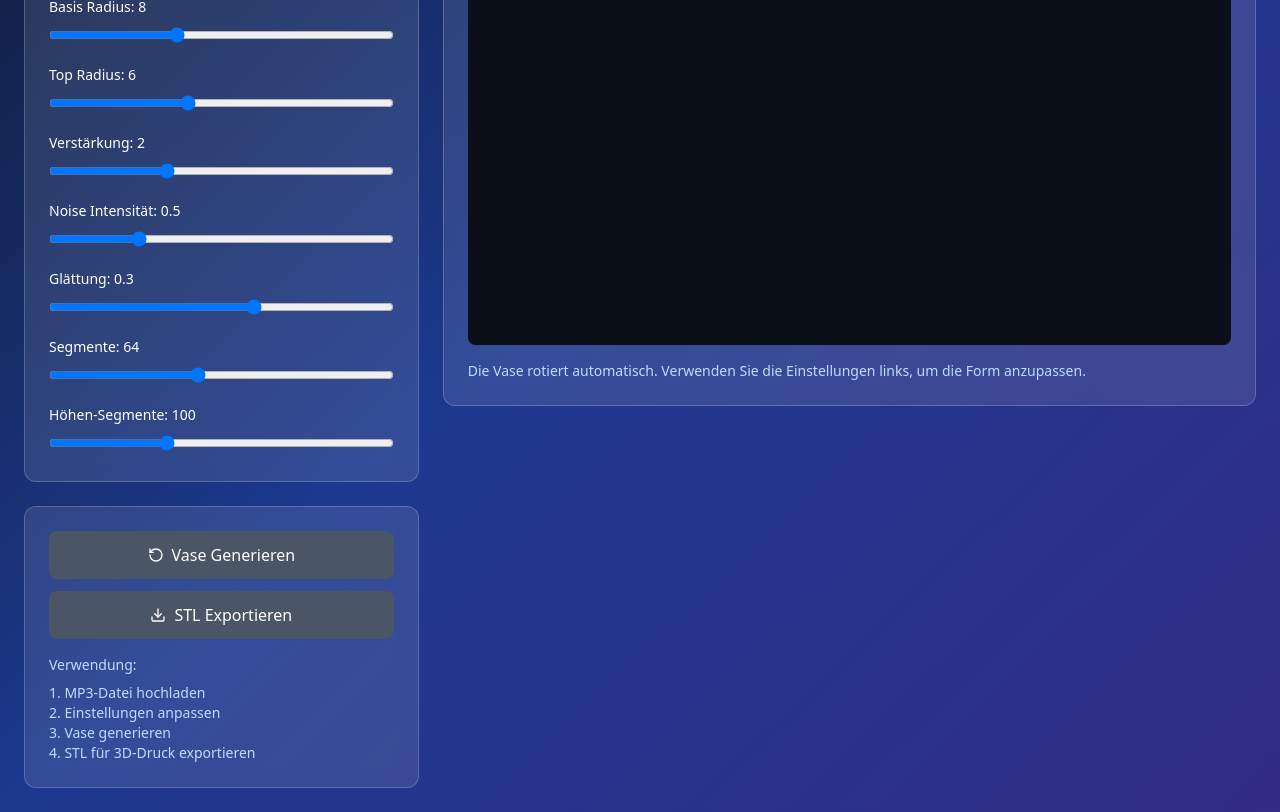
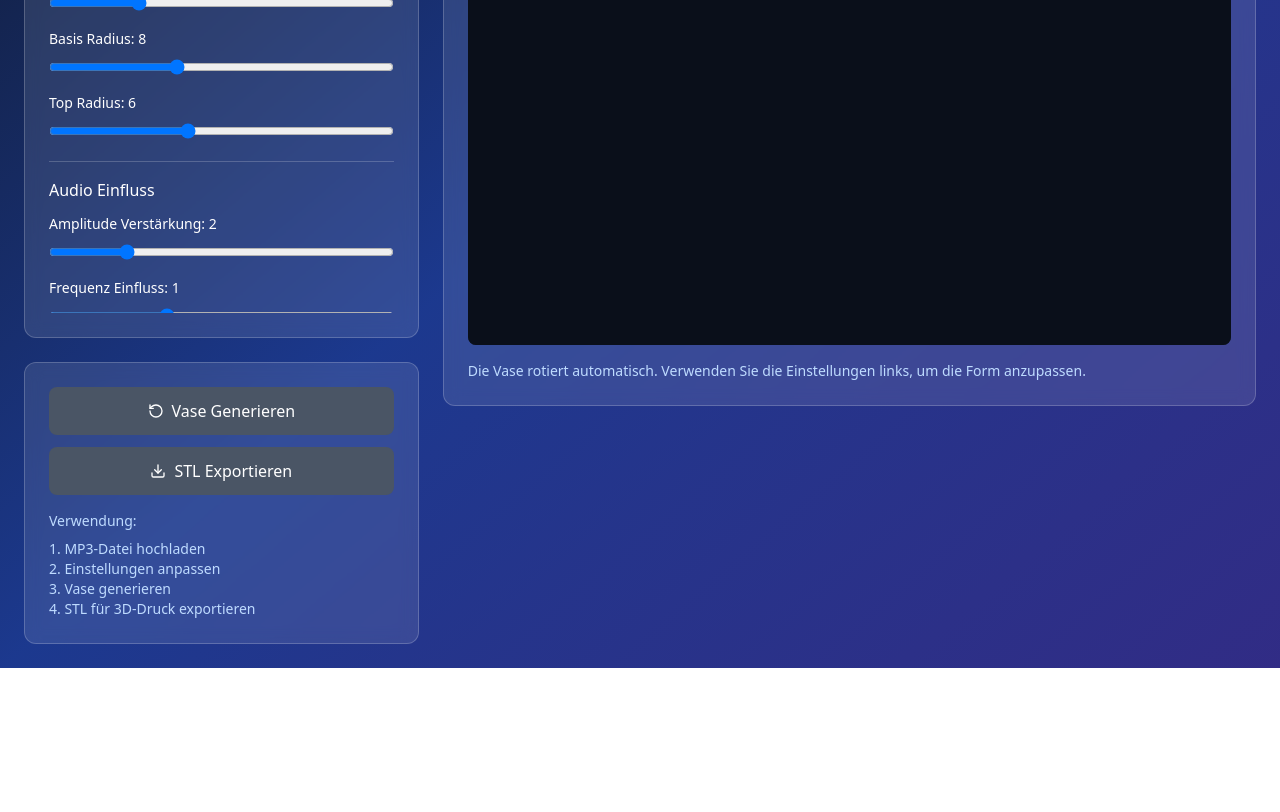
Before and after one commit to RHellmichPollmeier/mp3LightVisualizer, a React (Vite) app in the folder audio-vase-generator/: page / in a window 1280 px wide. Shown: the part 420-1232 px from the top of the page. After the commit the page ends 1088 px from the top, so only its background shows below. Built offline with nearby package versions, Linux system fonts and the light colour scheme.

Commit message:
add more perlin Noise effect

```diff
--- a/audio-vase-generator/package.json
+++ b/audio-vase-generator/package.json
@@ -10,6 +10,7 @@
     "preview": "vite preview"
   },
   "dependencies": {
+    "@tailwindcss/postcss": "^4.1.10",
     "lucide-react": "^0.522.0",
     "react": "^19.1.0",
     "react-dom": "^19.1.0",
--- a/audio-vase-generator/src/components/VaseSettings.jsx
+++ b/audio-vase-generator/src/components/VaseSettings.jsx
@@ -13,7 +13,12 @@ const VaseSettings = ({ settings, onChange }) => {
                 Vase Einstellungen
             </h2>
 
-            <div className="space-y-4">
+            <div className="space-y-4 max-h-96 overflow-y-auto">
+                {/* Basis Geometrie */}
+                <div className="border-b border-white/20 pb-4">
+                    <h3 className="text-white font-medium mb-3">Basis Geometrie</h3>
+
+                    <div className="space-y-3">
                         <div>
                             <label className="block text-white text-sm mb-2">
                                 Höhe: {settings.height}
@@ -57,16 +62,23 @@ const VaseSettings = ({ settings, onChange }) => {
                                 className="w-full"
                             />
                         </div>
+                    </div>
+                </div>
 
+                {/* Audio Einfluss */}
+                <div className="border-b border-white/20 pb-4">
+                    <h3 className="text-white font-medium mb-3">Audio Einfluss</h3>
+
+                    <div className="space-y-3">
                         <div>
                             <label className="block text-white text-sm mb-2">
-                        Verstärkung: {settings.amplification}
+                                Amplitude Verstärkung: {settings.amplification}
                             </label>
                             <input
                                 type="range"
                                 min="0.5"
-                        max="5"
-                        step="0.1"
+                                max="8"
+                                step="0.2"
                                 value={settings.amplification}
                                 onChange={(e) => handleChange('amplification', Number(e.target.value))}
                                 className="w-full"
@@ -75,15 +87,15 @@ const VaseSettings = ({ settings, onChange }) => {
 
                         <div>
                             <label className="block text-white text-sm mb-2">
-                        Noise Intensität: {settings.noiseIntensity}
+                                Frequenz Einfluss: {settings.frequencyInfluence || 1}
                             </label>
                             <input
                                 type="range"
                                 min="0"
-                        max="2"
+                                max="3"
                                 step="0.1"
-                        value={settings.noiseIntensity}
-                        onChange={(e) => handleChange('noiseIntensity', Number(e.target.value))}
+                                value={settings.frequencyInfluence || 1}
+                                onChange={(e) => handleChange('frequencyInfluence', Number(e.target.value))}
                                 className="w-full"
                             />
                         </div>
@@ -102,7 +114,66 @@ const VaseSettings = ({ settings, onChange }) => {
                                 className="w-full"
                             />
                         </div>
+                    </div>
+                </div>
 
+                {/* Organische Formen */}
+                <div className="border-b border-white/20 pb-4">
+                    <h3 className="text-white font-medium mb-3">Organische Formen</h3>
+
+                    <div className="space-y-3">
+                        <div>
+                            <label className="block text-white text-sm mb-2">
+                                Noise Intensität: {settings.noiseIntensity}
+                            </label>
+                            <input
+                                type="range"
+                                min="0"
+                                max="3"
+                                step="0.1"
+                                value={settings.noiseIntensity}
+                                onChange={(e) => handleChange('noiseIntensity', Number(e.target.value))}
+                                className="w-full"
+                            />
+                        </div>
+
+                        <div>
+                            <label className="block text-white text-sm mb-2">
+                                Organische Komplexität: {settings.organicComplexity || 1}
+                            </label>
+                            <input
+                                type="range"
+                                min="0.5"
+                                max="3"
+                                step="0.1"
+                                value={settings.organicComplexity || 1}
+                                onChange={(e) => handleChange('organicComplexity', Number(e.target.value))}
+                                className="w-full"
+                            />
+                        </div>
+
+                        <div>
+                            <label className="block text-white text-sm mb-2">
+                                Vertikale Verzerrung: {settings.verticalDistortion || 0.5}
+                            </label>
+                            <input
+                                type="range"
+                                min="0"
+                                max="2"
+                                step="0.1"
+                                value={settings.verticalDistortion || 0.5}
+                                onChange={(e) => handleChange('verticalDistortion', Number(e.target.value))}
+                                className="w-full"
+                            />
+                        </div>
+                    </div>
+                </div>
+
+                {/* Qualität */}
+                <div>
+                    <h3 className="text-white font-medium mb-3">Qualität</h3>
+
+                    <div className="space-y-3">
                         <div>
                             <label className="block text-white text-sm mb-2">
                                 Segmente: {settings.segments}
@@ -134,6 +205,8 @@ const VaseSettings = ({ settings, onChange }) => {
                         </div>
                     </div>
                 </div>
+            </div>
+        </div>
     );
 };
 
--- a/audio-vase-generator/src/mesh/vaseGeometry.js
+++ b/audio-vase-generator/src/mesh/vaseGeometry.js
@@ -5,13 +5,25 @@ import { smoothAudioData } from '../utils/audioAnalysis.js';
 export const createVaseGeometry = (audioData, settings, perlinNoise) => {
     if (!audioData || audioData.length === 0) return null;
 
-    const { height, baseRadius, topRadius, segments, heightSegments, amplification, noiseIntensity, smoothing } = settings;
+    const {
+        height, baseRadius, topRadius, segments, heightSegments,
+        amplification, noiseIntensity, smoothing, noiseScale
+    } = settings;
 
     const geometry = new THREE.CylinderGeometry(topRadius, baseRadius, height, segments, heightSegments, true);
     const positions = geometry.attributes.position.array;
 
-    // Audio-Daten glätten
-    const smoothedAudio = smoothAudioData(audioData, smoothing);
+    // Audio-Daten mehrfach glätten für organischere Übergänge
+    let smoothedAudio = smoothAudioData(audioData, smoothing);
+    smoothedAudio = smoothAudioData(smoothedAudio, smoothing * 0.5); // Zweite Glättung
+
+    // Normalisierung der Audio-Daten für bessere Kontrolle
+    const maxAmplitude = Math.max(...smoothedAudio.map(d => d.amplitude));
+    const normalizedAudio = smoothedAudio.map(d => ({
+        ...d,
+        amplitude: d.amplitude / (maxAmplitude || 1),
+        frequency: d.frequency / 22050 // Normalisiert auf 0-1
+    }));
 
     for (let i = 0; i < positions.length; i += 3) {
         const x = positions[i];
@@ -21,33 +33,64 @@ export const createVaseGeometry = (audioData, settings, perlinNoise) => {
         // Normalisierte Höhe (0 bis 1)
         const normalizedY = (y + height / 2) / height;
 
-        // Audio-Daten basierend auf Höhe interpolieren
-        const audioIndex = Math.floor(normalizedY * (smoothedAudio.length - 1));
-        const amplitude = smoothedAudio[audioIndex]?.amplitude || 0;
-        const frequency = smoothedAudio[audioIndex]?.frequency || 0;
+        // Bessere Audio-Interpolation mit cubic interpolation
+        const audioValue = interpolateAudioData(normalizedAudio, normalizedY);
+        const amplitude = audioValue.amplitude;
+        const frequency = audioValue.frequency;
 
-        // Winkel für radiale Position
+        // Winkel und Radius
         const angle = Math.atan2(z, x);
         const radius = Math.sqrt(x * x + z * z);
 
-        // Perlin Noise für organische Variation
-        const noiseValue = perlinNoise.noise(
-            angle * 2 + frequency * 0.001,
-            normalizedY * 5,
-            amplitude * 10
-        );
+        // Multi-Oktaven Perlin Noise für organischere Formen
+        const noise1 = perlinNoise.noise(
+            angle * 3 + frequency * 5,
+            normalizedY * 8 + amplitude * 3,
+            amplitude * 15
+        ) * 0.6;
 
-        // Amplitude-basierte Radiusmodifikation
-        const amplitudeEffect = amplitude * amplification;
-        const noiseEffect = noiseValue * noiseIntensity;
+        const noise2 = perlinNoise.noise(
+            angle * 8 + frequency * 12,
+            normalizedY * 15 + amplitude * 6,
+            amplitude * 25
+        ) * 0.3;
 
-        // Neuer Radius
-        const newRadius = radius + amplitudeEffect + noiseEffect;
+        const noise3 = perlinNoise.noise(
+            angle * 16 + frequency * 20,
+            normalizedY * 25 + amplitude * 10,
+            amplitude * 40
+        ) * 0.1;
+
+        const combinedNoise = noise1 + noise2 + noise3;
+
+        // Amplitude-basierte Verzerrung mit nicht-linearer Verstärkung
+        const amplitudeEffect = Math.pow(amplitude, 1.5) * amplification * (1 + frequency * 0.5);
+
+        // Frequency-basierte Welligkeit
+        const frequencyWave = Math.sin(angle * frequency * 20 + normalizedY * Math.PI * 4) * frequency * 0.3;
+
+        // Organische Noise-Effekte
+        const noiseEffect = combinedNoise * noiseIntensity * (0.5 + amplitude * 1.5);
+
+        // Vertikale Verzerrung für fließende Formen
+        const verticalDistortion = perlinNoise.noise(
+            angle * 2,
+            normalizedY * 6,
+            amplitude * 8
+        ) * amplitude * 0.8;
+
+        // Neuer Radius mit allen Effekten
+        const radiusModification = amplitudeEffect + noiseEffect + frequencyWave;
+        const newRadius = Math.max(radius * 0.3, radius + radiusModification);
 
         // Neue Position berechnen
         positions[i] = (x / radius) * newRadius;
+        positions[i + 1] = y + verticalDistortion; // Vertikale Verzerrung hinzufügen
         positions[i + 2] = (z / radius) * newRadius;
     }
+
+    // Geometrie smoothing für organischere Oberfläche
+    smoothGeometry(positions, segments, heightSegments);
 
     geometry.attributes.position.needsUpdate = true;
     geometry.computeVertexNormals();
@@ -55,17 +98,89 @@ export const createVaseGeometry = (audioData, settings, perlinNoise) => {
     return geometry;
 };
 
+// Kubische Interpolation für Audio-Daten
+const interpolateAudioData = (audioData, normalizedY) => {
+    const index = normalizedY * (audioData.length - 1);
+    const lowerIndex = Math.floor(index);
+    const upperIndex = Math.ceil(index);
+    const t = index - lowerIndex;
+
+    if (lowerIndex >= audioData.length - 1) {
+        return audioData[audioData.length - 1];
+    }
+
+    const lower = audioData[lowerIndex];
+    const upper = audioData[upperIndex];
+
+    // Kubische Interpolation für sanftere Übergänge
+    const t2 = t * t;
+    const t3 = t2 * t;
+    const weight = 3 * t2 - 2 * t3;
+
+    return {
+        amplitude: lower.amplitude + (upper.amplitude - lower.amplitude) * weight,
+        frequency: lower.frequency + (upper.frequency - lower.frequency) * weight
+    };
+};
+
+// Geometrie-Glättung für organischere Oberflächen
+const smoothGeometry = (positions, segments, heightSegments, iterations = 2) => {
+    for (let iter = 0; iter < iterations; iter++) {
+        const newPositions = [...positions];
+
+        for (let h = 1; h < heightSegments; h++) {
+            for (let s = 0; s < segments; s++) {
+                const currentIndex = (h * (segments + 1) + s) * 3;
+                const prevIndex = ((h - 1) * (segments + 1) + s) * 3;
+                const nextIndex = ((h + 1) * (segments + 1) + s) * 3;
+                const leftIndex = (h * (segments + 1) + ((s - 1 + segments) % segments)) * 3;
+                const rightIndex = (h * (segments + 1) + ((s + 1) % segments)) * 3;
+
+                // Nur X und Z glätten (nicht Y, um die Höhe zu bewahren)
+                if (prevIndex >= 0 && nextIndex < positions.length &&
+                    leftIndex >= 0 && rightIndex < positions.length) {
+
+                    newPositions[currentIndex] = (
+                        positions[currentIndex] * 0.4 +
+                        positions[prevIndex] * 0.15 +
+                        positions[nextIndex] * 0.15 +
+                        positions[leftIndex] * 0.15 +
+                        positions[rightIndex] * 0.15
+                    );
+
+                    newPositions[currentIndex + 2] = (
+                        positions[currentIndex + 2] * 0.4 +
+                        positions[prevIndex + 2] * 0.15 +
+                        positions[nextIndex + 2] * 0.15 +
+                        positions[leftIndex + 2] * 0.15 +
+                        positions[rightIndex + 2] * 0.15
+                    );
+                }
+            }
+        }
+
+        // Neue Positionen übernehmen
+        for (let i = 0; i < positions.length; i++) {
+            positions[i] = newPositions[i];
+        }
+    }
+};
+
 export const createVaseMaterial = () => {
     return new THREE.MeshPhysicalMaterial({
-        color: 0x64b5f6,
-        metalness: 0.1,
-        roughness: 0.2,
-        transmission: 0.8,
+        color: 0x87ceeb,
+        metalness: 0.05,
+        roughness: 0.15,
+        transmission: 0.9,
         transparent: true,
-        opacity: 0.8,
-        thickness: 0.5,
-        envMapIntensity: 1.0,
+        opacity: 0.7,
+        thickness: 0.8,
+        envMapIntensity: 1.2,
         clearcoat: 1.0,
-        clearcoatRoughness: 0.1
+        clearcoatRoughness: 0.05,
+        ior: 1.5, // Index of refraction für Glas
+        sheen: 0.2,
+        sheenRoughness: 0.1,
+        sheenColor: 0xffffff
     });
 };
```
Also changed, not shown: 1 other file (tests, documents, lock files or other folders). Lines whose indentation alone changed are shown as unchanged.
